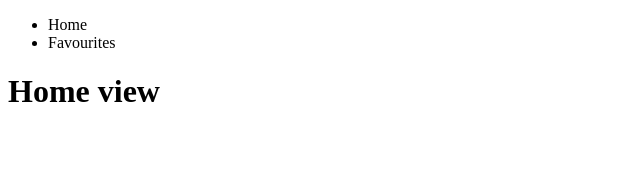
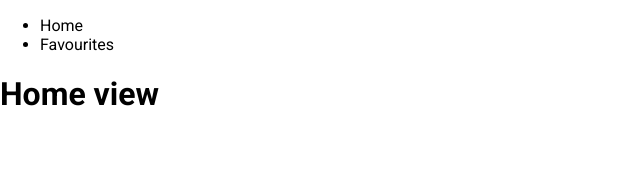
Before and after one commit to Binett/Assignment-React, a React (Create React App) app: page / in a window 1280 px wide. Shown: the top 185 px of the page, without its empty margins (0-640 px from the left). Built offline with nearby package versions, Linux system fonts and the light colour scheme.

Commit message:
Added some styling

```diff
--- a/src/App.js
+++ b/src/App.js
@@ -1,5 +1,6 @@
 import { Routes } from "./routes/Routes";
 import { NavigationDesktop } from "./components/navigation/navigationdesktop/NavigationDesktop";
+import './shared/global/Global.css'
 
 
 function App() {
--- /dev/null
+++ b/src/shared/global/Global.css
@@ -0,0 +1,23 @@
+@import url('https://fonts.googleapis.com/css2?family=Roboto:wght@400;700&display=swap');
+
+*,
+*::before,
+*::after {
+  box-sizing: border-box;
+}
+
+
+:root{
+    --clr-primary-light:#444;
+    --clr-primary:rgb(209, 197, 30);
+    --clr-primary-dark:#333;
+    --clr-secondary-ligth: #f1f1f1;
+    --clr-secondary: rgb(41, 60, 230);
+}
+
+
+body{
+    margin: 0;
+    padding: 0;
+    font-family: 'Roboto', sans-serif;
+}
```
